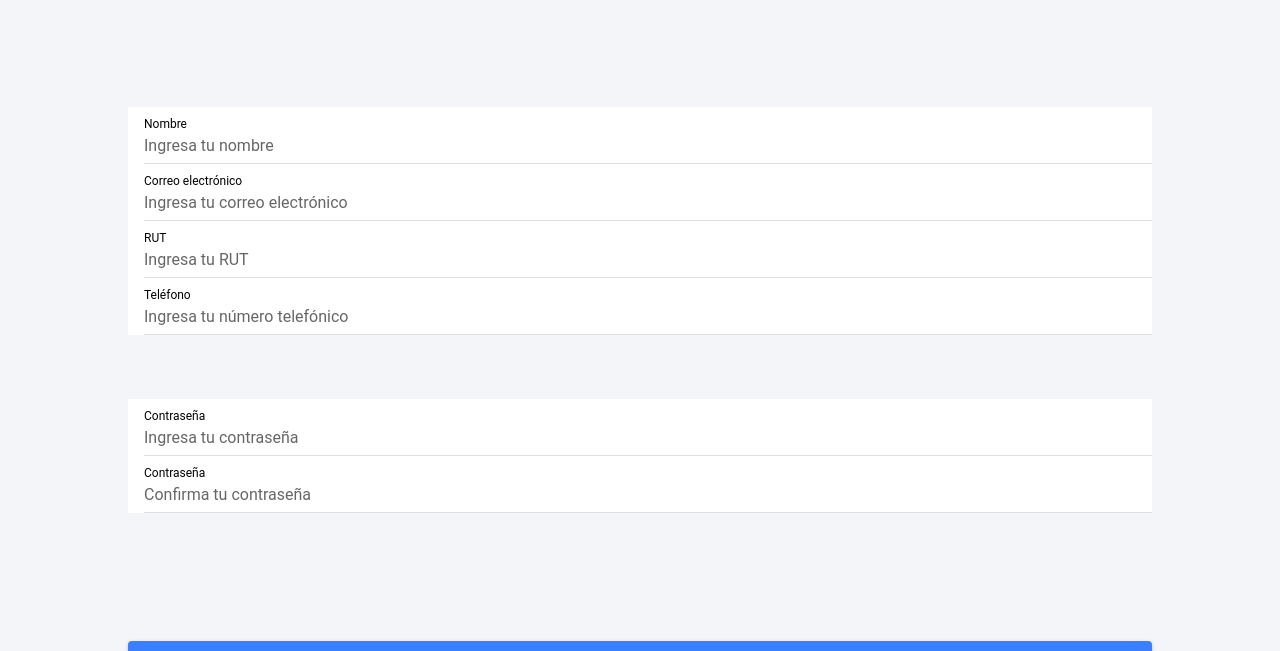
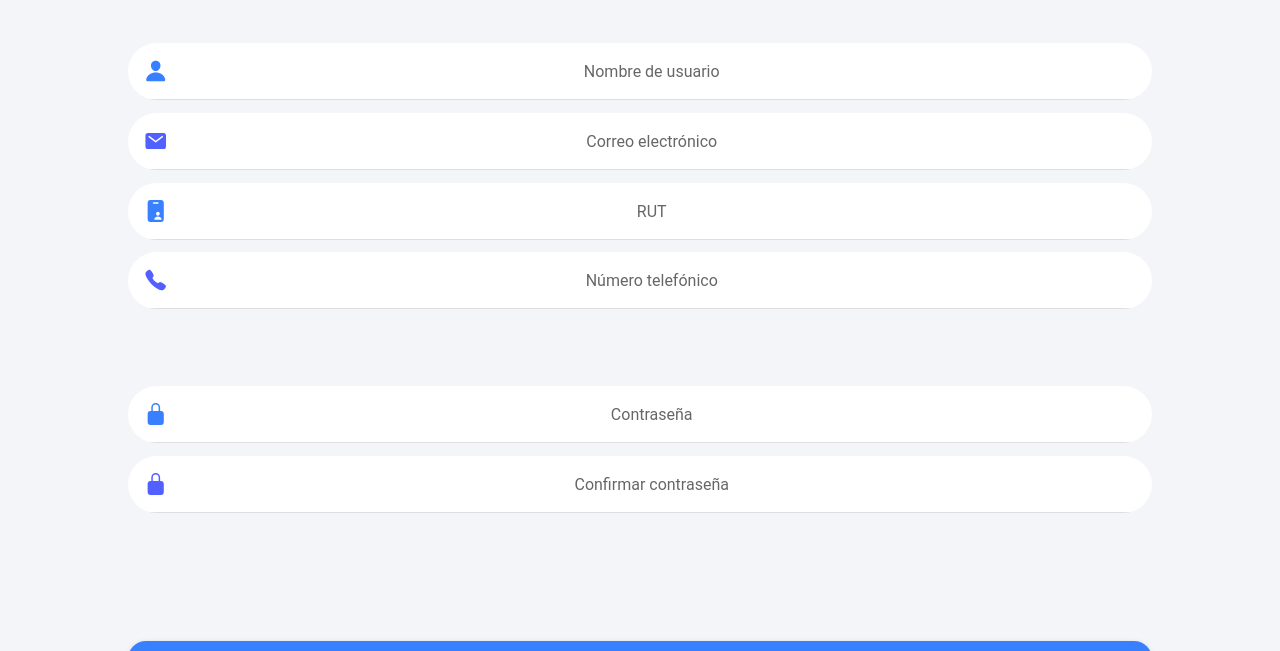
Before and after one commit to ItiKvnAlf/GoSafe-frontend, a React (Vite) app: page /register in a window 1280 px wide. Shown: the part 149-800 px from the top of the page. Built offline with nearby package versions, Linux system fonts and the light colour scheme.

Commit message:
Fix: Color CSS & Round Shapes on Inputs

```diff
--- a/src/pages/Login.tsx
+++ b/src/pages/Login.tsx
@@ -1,7 +1,8 @@
-import { IonContent, IonItem, IonAlert, IonPage, IonInput, IonButton, IonImg } from '@ionic/react';
+import { IonContent, IonItem, IonAlert, IonPage, IonInput, IonButton, IonImg, IonIcon } from '@ionic/react';
 import React, { useEffect, useState } from 'react';
 import axios from 'axios';
 import { useHistory } from 'react-router-dom';
+import { lockClosed, mail } from 'ionicons/icons';
 
 const Login: React.FC = () => {
   const history = useHistory();
@@ -74,15 +75,17 @@ const Login: React.FC = () => {
         <IonImg
           src="/assets/logo.png"
           alt="logo"
-          style={{ width: "35%", marginTop: "15%", marginBottom: "5%", justifySelf: "center", alignSelf: "center", display: "block", marginLeft: "auto", marginRight: "auto"}}
+          style={{ width: "35%", marginTop: "15%", marginBottom: "10%", justifySelf: "center", alignSelf: "center", display: "block", marginLeft: "auto", marginRight: "auto"}}
         ></IonImg>
-        <IonItem style ={{marginLeft: "10%", marginRight: "10%"}}>
-          <IonInput value={email} label="Correo electrónico" labelPlacement="stacked" type="email" placeholder="Ingresa tu correo electrónico" onIonInput={(e) => setEmail(e.detail.value!)}></IonInput>
+        <IonItem style ={{marginLeft: "10%", marginRight: "10%", borderRadius: "50px"}}>
+          <IonIcon icon={mail} color='tertiary'></IonIcon>
+          <IonInput style ={{textAlign: "center"}} value={email} labelPlacement="stacked" type="email" placeholder="Correo electrónico" onIonInput={(e) => setEmail(e.detail.value!)}></IonInput>
         </IonItem>
-        <IonItem style ={{marginTop: "5%", marginLeft: "10%", marginRight: "10%"}}>
-          <IonInput value={password} label="Contraseña" labelPlacement="stacked" type="password" placeholder="Ingresa tu contraseña" onIonInput={(e) => setPassword(e.detail.value!)}></IonInput>
+        <IonItem style ={{marginTop: "1%", marginLeft: "10%", marginRight: "10%", borderRadius: "50px"}}>
+          <IonIcon icon={lockClosed} color='primary'></IonIcon>
+          <IonInput style ={{textAlign: "center"}} value={password} labelPlacement="stacked" type="password" placeholder="Contraseña" onIonInput={(e) => setPassword(e.detail.value!)}></IonInput>
         </IonItem>
-        <IonButton routerLink="resetpassword" size="small" fill="clear" color="tertiary" expand="full" style={{marginLeft: "10%", marginRight: "10%"}}>
+        <IonButton routerLink="resetpassword" size="small" fill="clear" color="tertiary" expand="full" style={{marginTop: "5%", marginLeft: "10%", marginRight: "10%"}}>
           Recuperar contraseña
         </IonButton>
         <IonButton shape="round" onClick={handleLogin} disabled={loading} expand="block" style={{marginTop: "5%", marginLeft: "10%", marginRight: "10%"}}>
--- a/src/pages/Register.tsx
+++ b/src/pages/Register.tsx
@@ -1,7 +1,9 @@
-import { IonContent, IonItem, IonInput, IonPage, IonButton, IonAlert } from '@ionic/react';
+import { IonContent, IonItem, IonInput, IonPage, IonButton, IonAlert, IonIcon } from '@ionic/react';
 import axios from 'axios';
 import React, { useState, useEffect } from 'react';
 import { useHistory } from 'react-router-dom';
+
+import { person, mail, idCard, call, lockClosed } from 'ionicons/icons';
 
 const Register: React.FC = () => {
     const history = useHistory();
@@ -145,25 +147,31 @@ const Register: React.FC = () => {
     return (
         <IonPage>
         <IonContent fullscreen color="light">
-            <IonItem style ={{marginTop:"20%", marginLeft: "10%", marginRight: "10%"}}>
-                <IonInput value={name} label="Nombre" labelPlacement="stacked" type="email" placeholder="Ingresa tu nombre" onIonInput={(e) => setName(e.detail.value!)}></IonInput>
+            <IonItem style ={{marginTop:"15%", marginLeft: "10%", marginRight: "10%", borderRadius: "50px"}}>
+                <IonIcon icon={person} color='primary'></IonIcon>
+                <IonInput style={{textAlign: "center"}} value={name} labelPlacement="stacked" type="email" placeholder="Nombre de usuario" onIonInput={(e) => setName(e.detail.value!)}></IonInput>
             </IonItem>
-            <IonItem style ={{marginLeft: "10%", marginRight: "10%"}}>
-                <IonInput value={email} label="Correo electrónico" labelPlacement="stacked" type="email" placeholder="Ingresa tu correo electrónico" onIonInput={(e) => setEmail(e.detail.value!)}></IonInput>
+            <IonItem style ={{marginTop:"1%", marginLeft: "10%", marginRight: "10%", borderRadius: "50px"}}>
+                <IonIcon icon={mail} color='tertiary'></IonIcon>
+                <IonInput style={{textAlign: "center"}} value={email} labelPlacement="stacked" type="email" placeholder="Correo electrónico" onIonInput={(e) => setEmail(e.detail.value!)}></IonInput>
             </IonItem>
-            <IonItem style ={{marginLeft: "10%", marginRight: "10%"}}>
-                <IonInput value={rut} label="RUT" labelPlacement="stacked" type="email" placeholder="Ingresa tu RUT" onIonInput={(e) => setRut(e.detail.value!)}></IonInput>
+            <IonItem style ={{marginTop:"1%",marginLeft: "10%", marginRight: "10%", borderRadius: "50px"}}>
+                <IonIcon icon={idCard} color='primary'></IonIcon>
+                <IonInput style={{textAlign: "center"}} value={rut} labelPlacement="stacked" type="email" placeholder="RUT" onIonInput={(e) => setRut(e.detail.value!)}></IonInput>
             </IonItem>
-            <IonItem style ={{marginLeft: "10%", marginRight: "10%"}}>
-                <IonInput value={phone} label="Teléfono" labelPlacement="stacked" type="email" placeholder="Ingresa tu número telefónico" onIonInput={(e) => setPhone(e.detail.value!)}></IonInput>
+            <IonItem style ={{marginTop:"1%",marginLeft: "10%", marginRight: "10%", borderRadius: "50px"}}>
+                <IonIcon icon={call} color='tertiary'></IonIcon>
+                <IonInput style={{textAlign: "center"}} value={phone} labelPlacement="stacked" type="email" placeholder="Número telefónico" onIonInput={(e) => setPhone(e.detail.value!)}></IonInput>
             </IonItem>
-            <IonItem style ={{marginTop: "5%", marginLeft: "10%", marginRight: "10%"}}>
-                <IonInput value={password} label="Contraseña" labelPlacement="stacked" type="password" placeholder="Ingresa tu contraseña" onIonInput={(e) => setPassword(e.detail.value!)}></IonInput>
+            <IonItem style ={{marginTop: "6%", marginLeft: "10%", marginRight: "10%", borderRadius: "50px"}}>
+                <IonIcon icon={lockClosed} color='primary'></IonIcon>
+                <IonInput style={{textAlign: "center"}} value={password} labelPlacement="stacked" type="password" placeholder="Contraseña" onIonInput={(e) => setPassword(e.detail.value!)}></IonInput>
             </IonItem>
-            <IonItem style ={{marginLeft: "10%", marginRight: "10%"}}>
-                <IonInput value={confirmPass} label="Contraseña" labelPlacement="stacked" type="password" placeholder="Confirma tu contraseña" onIonInput={(e) => setConfirmPass(e.detail.value!)}></IonInput>
+            <IonItem style ={{marginTop:"1%",marginLeft: "10%", marginRight: "10%", borderRadius: "50px"}}>
+                <IonIcon icon={lockClosed} color='tertiary'></IonIcon>
+                <IonInput style={{textAlign: "center"}} value={confirmPass} labelPlacement="stacked" type="password" placeholder="Confirmar contraseña" onIonInput={(e) => setConfirmPass(e.detail.value!)}></IonInput>
             </IonItem>
-            <IonButton onClick={handleRegister} disabled={loading} expand="block" style ={{marginTop: "10%", marginLeft: "10%", marginRight: "10%"}}>
+            <IonButton shape='round' onClick={handleRegister} disabled={loading} expand="block" style ={{marginTop: "10%", marginLeft: "10%", marginRight: "10%"}}>
                 Registrarse
             </IonButton>
             <IonButton routerLink="login" color="medium" fill="clear" size="small" expand="block" style ={{marginLeft: "10%", marginRight: "10%"}}>
--- a/src/pages/ResetPassword.tsx
+++ b/src/pages/ResetPassword.tsx
@@ -1,5 +1,6 @@
-import { IonContent, IonItem, IonPage, IonInput, IonButton, IonAlert } from '@ionic/react';
+import { IonContent, IonItem, IonPage, IonInput, IonButton, IonAlert, IonIcon } from '@ionic/react';
 import axios from 'axios';
+import { keypad, lockClosed, mail } from 'ionicons/icons';
 import React, { useEffect, useState } from 'react';
 import { useHistory } from 'react-router-dom';
 
@@ -21,7 +22,6 @@ const ResetPassword: React.FC = () => {
   useEffect(() => {
     document.title = 'Reestablecer contraseña';
     if (!showSuccessAlert && redirectToLogin) {
-      setVerificationStep('email');
       setEmail('');
       setPassword('');
       setConfirmPassword('');
@@ -156,39 +156,39 @@ const ResetPassword: React.FC = () => {
     <IonPage>
       <IonContent fullscreen color="light">
         {verificationStep === 'email' && (
-          <><IonItem style={{ marginTop: "50%", marginLeft: "10%", marginRight: "10%", justifyContents: "center", alignItems: "center" }}>
-            <IonInput value={email} label="Correo electrónico" labelPlacement="stacked" type="email" placeholder="Ingrese su correo electrónico" onIonInput={(e) => setEmail(e.detail.value!)}></IonInput>
+          <><IonItem style={{ marginTop: "50%", marginLeft: "10%", marginRight: "10%", justifyContents: "center", alignItems: "center", borderRadius: "50px"}}>
+            <IonIcon icon={mail} color='tertiary'></IonIcon>
+            <IonInput style ={{textAlign: "center"}} value={email} labelPlacement="stacked" type="email" placeholder="Correo electrónico" onIonInput={(e) => setEmail(e.detail.value!)}></IonInput>
           </IonItem>
-          <IonButton onClick={handleResetPassword} disabled={loading} size="small" expand="block" style={{ marginTop: "5%", marginLeft: "10%", marginRight: "10%" }}>
+          <IonButton shape='round' onClick={handleResetPassword} disabled={loading} size="small" expand="block" style={{ marginTop: "7%", marginLeft: "5%", marginRight: "5%" }}>
               Enviar código de verificación
             </IonButton>
             <IonButton routerLink="login" color="medium" fill="clear" size="small" expand="block" style={{ marginLeft: "10%", marginRight: "10%" }}>
               Volver al inicio de sesión
             </IonButton></>)}
         {verificationStep === 'code' && showAlert !== true && (
-          <><><IonItem style={{ marginTop: "50%", marginLeft: "10%", marginRight: "10%", justifyContents: "center", alignItems: "center" }}>
-            <IonInput value={code} label="Código" labelPlacement="stacked" placeholder="Ingrese el código de verificación" onIonInput={(e) => setCode(e.detail.value!)}></IonInput>
+          <><><IonItem style={{ marginTop: "50%", marginLeft: "10%", marginRight: "10%", justifyContents: "center", alignItems: "center", borderRadius: "50px" }}>
+            <IonIcon icon={keypad} color='tertiary'></IonIcon>
+            <IonInput style ={{textAlign: "center"}} value={code} labelPlacement="stacked" placeholder="Código de verificación" onIonInput={(e) => setCode(e.detail.value!)}></IonInput>
           </IonItem>
-            <IonButton onClick={handleCode} disabled={loading} size="small" expand="block" style={{ marginTop: "5%", marginLeft: "10%", marginRight: "10%" }}>
-              Cambiar contraseña
-            </IonButton><IonButton onClick={goBackToEmail} color="tertiary" fill="clear" size="small" expand="block" style={{ marginLeft: "10%", marginRight: "10%" }}>
-              Volver a ingresar email
+            <IonButton shape='round' onClick={handleCode} disabled={loading} size="small" expand="block" style={{ marginTop: "5%", marginLeft: "15%", marginRight: "15%" }}>
+              Confirmar código
             </IonButton></>
             <IonButton routerLink="login" color="medium" fill="clear" size="small" expand="block" style={{ marginLeft: "10%", marginRight: "10%" }}>
               Volver al inicio de sesión
             </IonButton></>
         )}
         {verificationStep === 'changePassword' && showAlert !== true && (
-          <><><IonItem style={{ marginTop: "50%", marginLeft: "10%", marginRight: "10%", justifyContents: "center", alignItems: "center" }}>
-            <IonInput value={password} label="Nueva contraseña" labelPlacement="stacked" type="password" placeholder="Ingrese la nueva contraseña" onIonInput={(e) => setPassword(e.detail.value!)}></IonInput>
+          <><><IonItem style={{ marginTop: "50%", marginLeft: "10%", marginRight: "10%", justifyContents: "center", alignItems: "center", borderRadius: "50px" }}>
+            <IonIcon icon={lockClosed} color='primary'></IonIcon>
+            <IonInput style ={{textAlign: "center"}} value={password} labelPlacement="stacked" type="password" placeholder="Nueva contraseña" onIonInput={(e) => setPassword(e.detail.value!)}></IonInput>
           </IonItem>
-          <IonItem style={{ marginLeft: "10%", marginRight: "10%", justifyContents: "center", alignItems: "center" }}>
-            <IonInput value={confirmPassword} label="Confirmar contraseña" labelPlacement="stacked" type="password" placeholder="Confirmar la nueva contraseña" onIonInput={(e) => setConfirmPassword(e.detail.value!)}></IonInput>
+          <IonItem style={{ marginLeft: "10%", marginRight: "10%", justifyContents: "center", alignItems: "center", borderRadius: "50px"}}>
+          <IonIcon icon={lockClosed} color='tertiary'></IonIcon>
+            <IonInput style ={{textAlign: "center"}} value={confirmPassword} labelPlacement="stacked" type="password" placeholder="Confirmar contraseña" onIonInput={(e) => setConfirmPassword(e.detail.value!)}></IonInput>
           </IonItem>
-          <IonButton onClick={handleChangePassword} disabled={loading} size="small" expand="block" style={{ marginTop: "5%", marginLeft: "10%", marginRight: "10%" }}>
+          <IonButton shape='round' onClick={handleChangePassword} disabled={loading} size="small" expand="block" style={{ marginTop: "5%", marginLeft: "10%", marginRight: "10%" }}>
             Confirmar contraseña
-          </IonButton><IonButton onClick={goBackToEmail} color="tertiary" fill="clear" size="small" expand="block" style={{ marginLeft: "10%", marginRight: "10%" }}>
-            Volver a ingresar email
           </IonButton></>
           <IonButton routerLink="login" color="medium" fill="clear" size="small" expand="block" style={{ marginLeft: "10%", marginRight: "10%" }}>
             Volver al inicio de sesión
```
Also changed, not shown: src/pages/Home.tsx (+6 -21 lines), src/theme/variables.css (+15 -15 lines).
